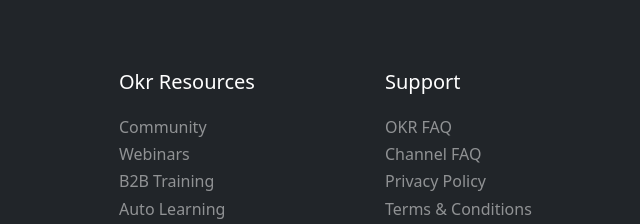
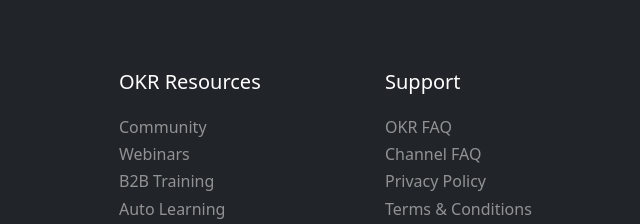
Before and after one commit to nitinvh/Landing-Page, a plain HTML site: page index.html in a window 1280 px wide. Shown: the part 6283-6507 px from the top of the page, 573-1213 px from the left. Drawn offline with nearby package versions, Linux system fonts and the light colour scheme.

Commit message:
Spellings update

```diff
--- a/index.html
+++ b/index.html
@@ -206,7 +206,7 @@
             <h3 class="fs-6 fw-normal text-white-50 mb-5">OKR Coaches</h3>
           </div>
           <div class="col-md-3">
-            <h3 class="fs-5 fw-normal mb-4 text-white">Okr Resources</h3>
+            <h3 class="fs-5 fw-normal mb-4 text-white">OKR Resources</h3>
             <h3 class="fs-6 fw-normal text-white-50">Community</h3>
             <h3 class="fs-6 fw-normal text-white-50">Webinars</h3>
             <h3 class="fs-6 fw-normal text-white-50">B2B Training</h3>
```
